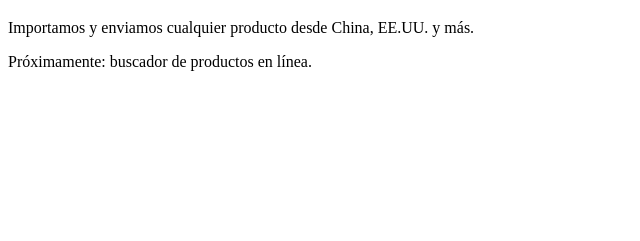
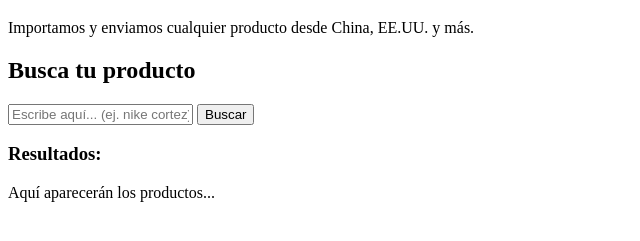
Before and after one commit to BRICHBUY/BRICHBUY, a plain HTML site: page index.html in a window 1280 px wide. Shown: the part 61-302 px from the top of the page, without its empty margins (0-640 px from the left). Drawn offline with Linux system fonts and the light colour scheme.

Commit message:
Update index.html

```diff
--- a/index.html
+++ b/index.html
@@ -2,11 +2,24 @@
 <html lang="es">
 <head>
   <meta charset="UTF-8">
-  <title>BRICHBUY - Importamos lo que quieras</title>
+  <title>BRICHBUY - Buscador de Productos</title>
 </head>
 <body>
   <h1>Bienvenido a BRICHBUY</h1>
   <p>Importamos y enviamos cualquier producto desde China, EE.UU. y más.</p>
-  <p>Próximamente: buscador de productos en línea.</p>
+
+  <h2>Busca tu producto</h2>
+  <input type="text" id="busqueda" placeholder="Escribe aquí... (ej. nike cortez)">
+  <button onclick="buscar()">Buscar</button>
+
+  <h3>Resultados:</h3>
+  <div id="resultados">Aquí aparecerán los productos...</div>
+
+  <script>
+    function buscar() {
+      const texto = document.getElementById('busqueda').value;
+      document.getElementById('resultados').innerText = `Buscando: "${texto}"... (pronto mostraré resultados reales)`;
+    }
+  </script>
 </body>
 </html>
```
